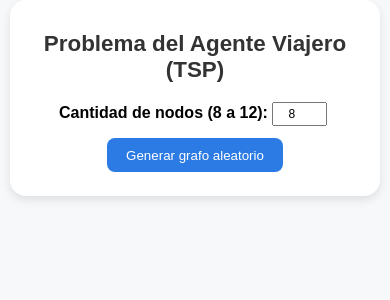
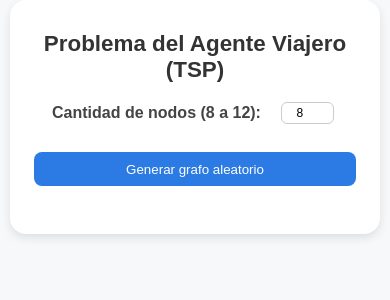
Before and after one commit to AlejandroG12970/tsp-grupo4, a Vue app in the folder tsp-grupo4/: page / in a window 390 px wide. Shown: the top 300 px of the page. Built offline with nearby package versions, Linux system fonts and the light colour scheme.

Commit message:
update style.css

```diff
--- a/tsp-grupo4/src/assets/style.css
+++ b/tsp-grupo4/src/assets/style.css
@@ -7,6 +7,7 @@ body {
 
 h1, h3 {
     color: #333;
+    text-align: center;
 }
 
 .container {
@@ -18,6 +19,38 @@ h1, h3 {
     box-shadow: 0 4px 10px rgba(0,0,0,0.1);
 }
 
+/* Controles superiores */
+.container > div:first-of-type {
+    display: flex;
+    flex-wrap: wrap;
+    align-items: center;
+    justify-content: center;
+    gap: 1rem;
+    margin-bottom: 1.5rem;
+}
+
+label {
+    font-weight: 600;
+    color: #444;
+}
+
+/* Inputs y botones */
+input[type="number"] {
+    width: 80px;
+    padding: 6px;
+    margin: 4px;
+    border: 1px solid #ccc;
+    border-radius: 6px;
+    text-align: center;
+    transition: border 0.2s, box-shadow 0.2s;
+}
+
+input[type="number"]:focus {
+    outline: none;
+    border-color: #2c7be5;
+    box-shadow: 0 0 4px rgba(44, 123, 229, 0.4);
+}
+
 button {
     background-color: #2c7be5;
     color: white;
@@ -26,14 +59,91 @@ button {
     margin: 0.5rem;
     border-radius: 0.5rem;
     cursor: pointer;
+    transition: background-color 0.2s, transform 0.1s;
 }
 
 button:hover {
     background-color: #1b5bbf;
 }
 
-input[type="number"] {
+button:active {
+    transform: scale(0.97);
+}
+
+/* Tabla de adyacencia */
+.table-container {
+    overflow-x: auto;
+    margin-top: 1.5rem;
+}
+
+table {
+    border-collapse: collapse;
+    margin: auto;
+    background: white;
+    border-radius: 8px;
+    box-shadow: 0 2px 6px rgba(0,0,0,0.05);
+}
+
+th, td {
+    border: 1px solid #ddd;
+    padding: 6px;
+    text-align: center;
+}
+
+th {
+    background: #f0f2f5;
+    font-weight: 600;
+}
+
+tr:nth-child(even) {
+    background: #fafafa;
+}
+
+td input {
     width: 60px;
+    border: 1px solid #ccc;
+    border-radius: 4px;
     padding: 4px;
-    margin: 4px;
+    text-align: center;
 }
+
+/*  Resultado */
+.resultado {
+    margin-top: 2rem;
+    background: #f8f9fc;
+    border-left: 4px solid #2c7be5;
+    padding: 1rem;
+    border-radius: 0.5rem;
+    color: #333;
+}
+
+.resultado strong {
+    color: #1b5bbf;
+}
+
+/* Canvas */
+canvas {
+    margin-top: 1.5rem;
+    border: 1px solid #ccc;
+    border-radius: 8px;
+    background: #fff;
+}
+
+/* Responsive */
+@media (max-width: 600px) {
+    .container {
+        padding: 1.2rem;
+    }
+
+    table {
+        font-size: 0.85rem;
+    }
+
+    input[type="number"] {
+        width: 70px;
+    }
+
+    button {
+        width: 100%;
+    }
+}
```
